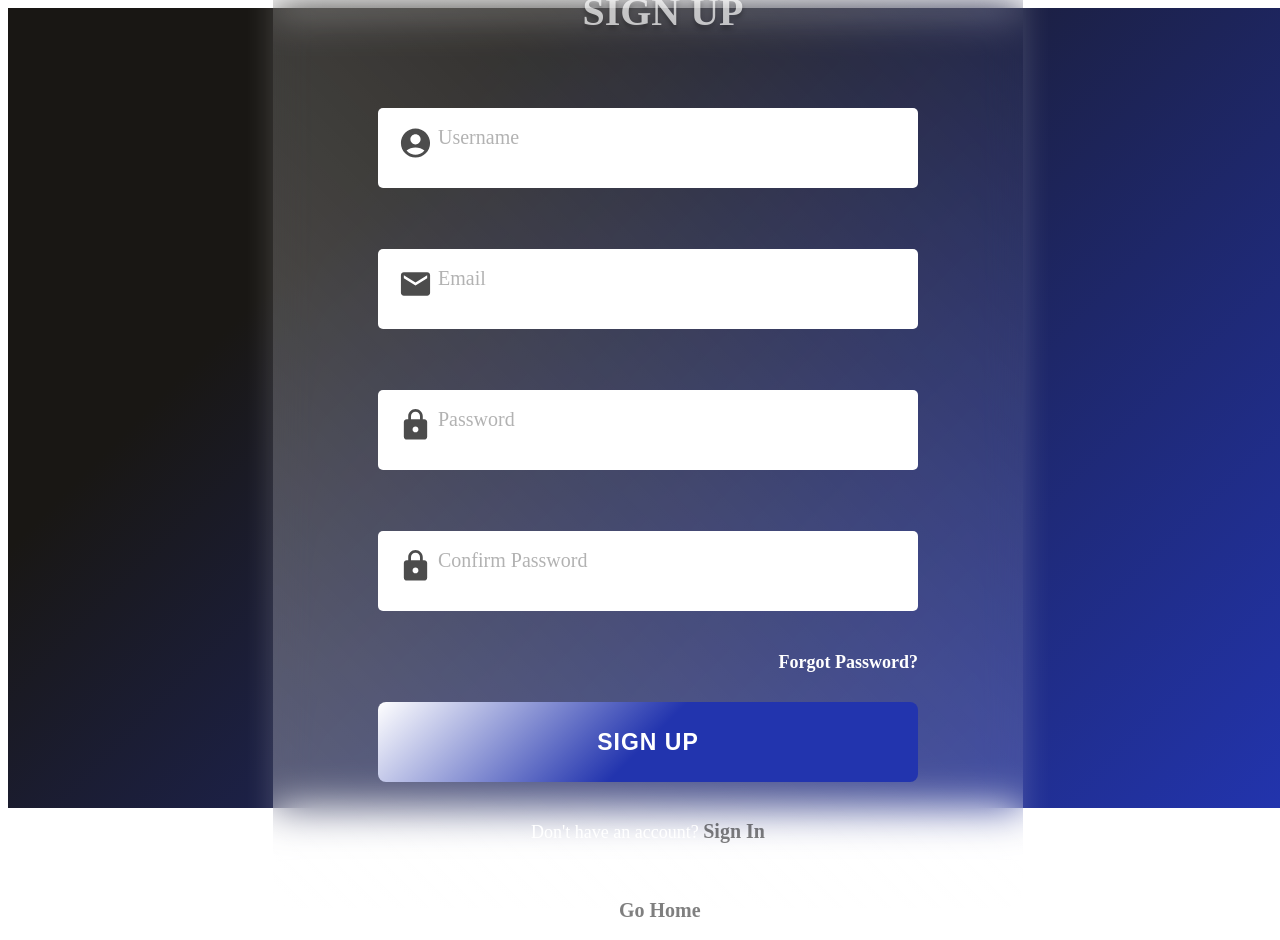
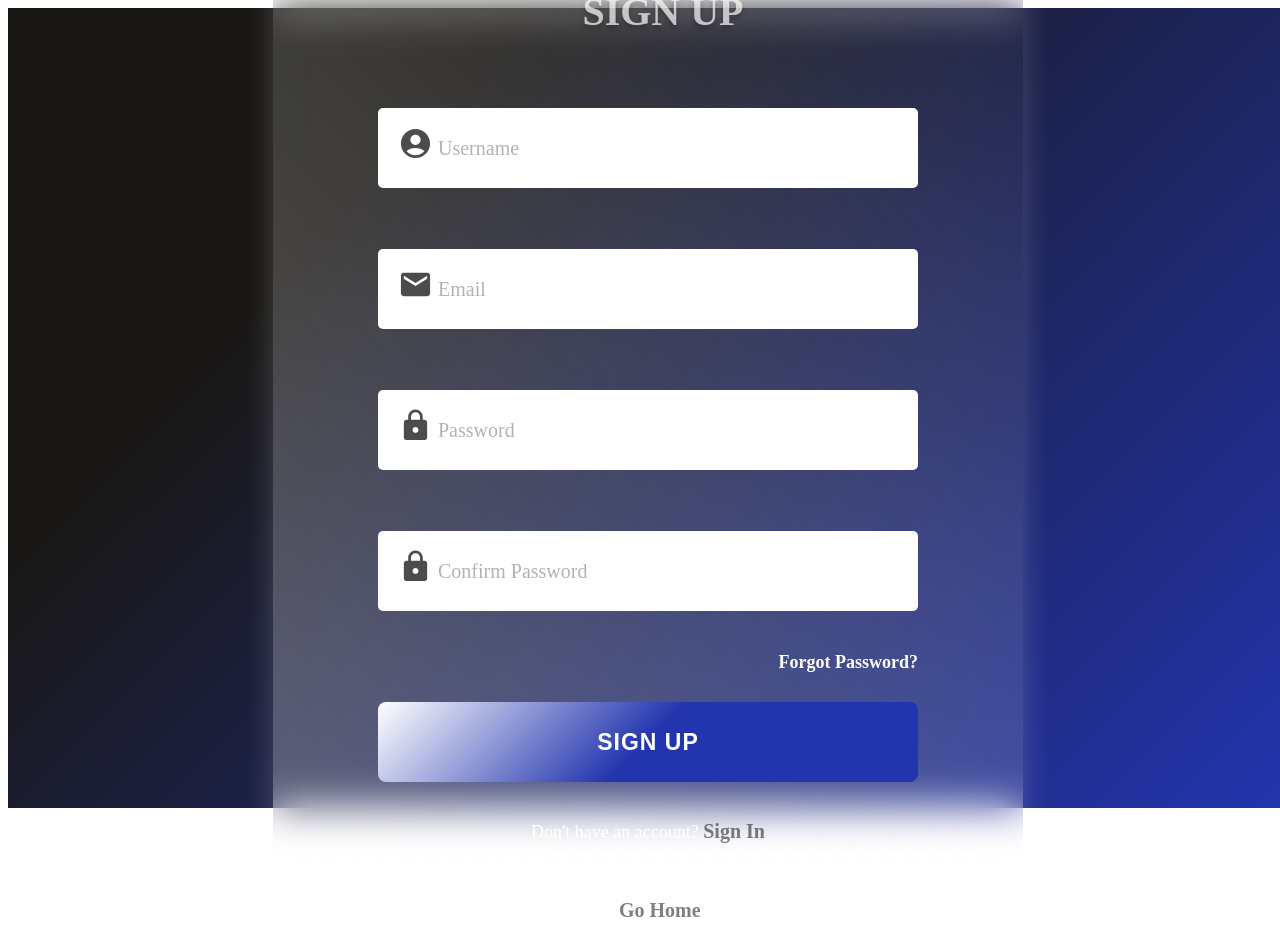
Before and after one commit to MercyKorir/crypto-dashboard, a React (Create React App) app: page /signup in a window 1280 px wide. Built offline with nearby package versions, Linux system fonts and the light colour scheme; no server answers; the HTML template or start-up script is replaced by a standard one.

Commit message:
Fixed styling issues and removed unwanted code

```diff
--- a/src/components/SignIn.jsx
+++ b/src/components/SignIn.jsx
@@ -10,8 +10,6 @@ import WarningAmberIcon from "@mui/icons-material/WarningAmber";
 import styles from "../styles/SignIn.module.css";
 
 const SignIn = () => {
-  const [emailFocus, setEmailFocus] = useState(false);
-  const [passwordFocus, setPasswordFocus] = useState(false);
   const [error, setError] = useState({});
   const [isLoggedIn, setIsLoggedIn] = useState(false);
   const navigate = useNavigate();
@@ -75,20 +73,10 @@ const SignIn = () => {
 
   const handleEmailBlur = () => {
     validateEmail();
-    setEmailFocus(false);
   };
 
   const handlePwdBlur = () => {
     validatePassword();
-    setPasswordFocus(false);
-  };
-
-  const handleEmailFocus = () => {
-    setEmailFocus(true);
-  };
-
-  const handlePasswordFocus = () => {
-    setPasswordFocus(true);
   };
 
   const handleSubmit = async (e) => {
@@ -104,8 +92,7 @@ const SignIn = () => {
     } catch (error) {
       const errorCode = error.code;
       const errorMessage = error.message;
-      setError({ firebaseError: `Error: ${errorCode} - ${errorMessage}` });
-      console.log(errorCode, errorMessage);
+      setError({ firebaseError: `${errorCode}: ${errorMessage}` });
     }
   };
 
@@ -114,26 +101,20 @@ const SignIn = () => {
       <form onSubmit={handleSubmit}>
         <div className={styles.inputContainer}>
           <div className={styles.inputItem}>
-            <div>
-              <span className={emailFocus ? styles.hideIcon : ""}>
-                <EmailIcon className={styles.formIcon} />
-              </span>
+            <div className={styles.inputBox}>
               <input
                 type="email"
                 id="email"
                 name="email"
                 value={email}
                 onChange={(e) => setEmail(e.target.value)}
-                onFocus={handleEmailFocus}
                 onBlur={handleEmailBlur}
                 required
               />
-              <label
-                htmlFor="email"
-                className={emailFocus ? styles.hideLabel : ""}
-              >
-                Email
-              </label>
+              <span className={styles.formIcon}>
+                <EmailIcon fontSize="inherit" />
+              </span>
+              <label htmlFor="email">Email</label>
             </div>
             <div
               className={`${
@@ -147,26 +128,20 @@ const SignIn = () => {
             </div>
           </div>
           <div className={styles.inputItem}>
-            <div>
-              <span className={passwordFocus ? styles.hideIcon : ""}>
-                <LockIcon className={styles.formIcon} />
-              </span>
+            <div className={styles.inputBox}>
               <input
                 type="password"
                 id="password"
                 name="password"
                 value={password}
                 onChange={(e) => setPassword(e.target.value)}
-                onFocus={handlePasswordFocus}
                 onBlur={handlePwdBlur}
                 required
               />
-              <label
-                htmlFor="password"
-                className={passwordFocus ? styles.hideLabel : ""}
-              >
-                Password
-              </label>
+              <span className={styles.formIcon}>
+                <LockIcon fontSize="inherit" />
+              </span>
+              <label htmlFor="password">Password</label>
             </div>
             <div
               className={`${
--- a/src/components/SignUp.jsx
+++ b/src/components/SignUp.jsx
@@ -9,11 +9,6 @@ import AccountCircleIcon from "@mui/icons-material/AccountCircle";
 import WarningAmberIcon from "@mui/icons-material/WarningAmber";
 
 const SignUp = () => {
-  const [emailFocus, setEmailFocus] = useState(false);
-  const [passwordFocus, setPasswordFocus] = useState(false);
-  const [confPasswordFocus, setConfPasswordFocus] = useState(false);
-  const [usernameFocus, setUsernameFocus] = useState(false);
-
   const [email, setEmail] = useState("");
   const [password, setPassword] = useState("");
   const [confPassword, setConfPassword] = useState("");
@@ -102,38 +97,18 @@ const SignUp = () => {
 
   const handleEmailBlur = () => {
     validateEmail();
-    setEmailFocus(false);
   };
 
   const handlePwdBlur = () => {
     validatePassword();
-    setPasswordFocus(false);
   };
 
   const handleConfPwdBlur = () => {
     validateConfPassword();
-    setConfPasswordFocus(false);
   };
 
   const handleUsernameBlur = () => {
     validateUsername();
-    setUsernameFocus(false);
-  };
-
-  const handleEmailFocus = () => {
-    setEmailFocus(true);
-  };
-
-  const handlePasswordFocus = () => {
-    setPasswordFocus(true);
-  };
-
-  const handleConfPasswordFocus = () => {
-    setConfPasswordFocus(true);
-  };
-
-  const handleUsernameFocus = () => {
-    setUsernameFocus(true);
   };
 
   const handleSubmit = async (e) => {
@@ -153,14 +128,12 @@ const SignUp = () => {
       const user = userInfo.user;
 
       await updateProfile(user, { displayName: username });
-
-      console.log(user);
-      navigate("/");
+      localStorage.setItem("userName", username);
+      navigate("/dashboard");
     } catch (error) {
       const errorCode = error.code;
       const errorMessage = error.message;
       setError({ firebaseError: `${errorCode}: ${errorMessage}` });
-      console.log(errorCode, errorMessage);
     }
   };
 
@@ -169,26 +142,20 @@ const SignUp = () => {
       <form onSubmit={handleSubmit}>
         <div className={styles.inputContainer}>
           <div className={styles.inputItem}>
-            <div>
-              <span className={usernameFocus ? styles.hideIcon : ""}>
-                <AccountCircleIcon className={styles.formIcon} />
-              </span>
+            <div className={styles.inputBox}>
               <input
                 type="text"
                 id="username"
                 name="username"
                 value={username}
                 onChange={(e) => setUsername(e.target.value)}
-                onFocus={handleUsernameFocus}
                 onBlur={handleUsernameBlur}
                 required
               />
-              <label
-                htmlFor="username"
-                className={usernameFocus ? styles.hideLabel : ""}
-              >
-                Username
-              </label>
+              <span className={styles.formIcon}>
+                <AccountCircleIcon fontSize="inherit" />
+              </span>
+              <label htmlFor="username">Username</label>
             </div>
             <div
               className={`${
@@ -202,26 +169,20 @@ const SignUp = () => {
             </div>
           </div>
           <div className={styles.inputItem}>
-            <div>
-              <span className={emailFocus ? styles.hideIcon : ""}>
-                <EmailIcon className={styles.formIcon} />
-              </span>
+            <div className={styles.inputBox}>
               <input
                 type="email"
                 id="email"
                 name="email"
                 value={email}
                 onChange={(e) => setEmail(e.target.value)}
-                onFocus={handleEmailFocus}
                 onBlur={handleEmailBlur}
                 required
               />
-              <label
-                htmlFor="email"
-                className={emailFocus ? styles.hideLabel : ""}
-              >
-                Email
-              </label>
+              <span className={styles.formIcon}>
+                <EmailIcon fontSize="inherit" />
+              </span>
+              <label htmlFor="email">Email</label>
             </div>
             <div
               className={`${
@@ -235,26 +196,20 @@ const SignUp = () => {
             </div>
           </div>
           <div className={styles.inputItem}>
-            <div>
-              <span className={passwordFocus ? styles.hideIcon : ""}>
-                <LockIcon className={styles.formIcon} />
-              </span>
+            <div className={styles.inputBox}>
               <input
                 type="password"
                 id="password"
                 name="password"
                 value={password}
                 onChange={(e) => setPassword(e.target.value)}
-                onFocus={handlePasswordFocus}
                 onBlur={handlePwdBlur}
                 required
               />
-              <label
-                htmlFor="password"
-                className={passwordFocus ? styles.hideLabel : ""}
-              >
-                Password
-              </label>
+              <span className={styles.formIcon}>
+                <LockIcon fontSize="inherit" />
+              </span>
+              <label htmlFor="password">Password</label>
             </div>
             <div
               className={`${
@@ -268,26 +223,20 @@ const SignUp = () => {
             </div>
           </div>
           <div className={styles.inputItem}>
-            <div>
-              <span className={confPasswordFocus ? styles.hideIcon : ""}>
-                <LockIcon className={styles.formIcon} />
-              </span>
+            <div className={styles.inputBox}>
               <input
                 type="password"
                 id="confirm"
                 name="confirm"
                 value={confPassword}
                 onChange={(e) => setConfPassword(e.target.value)}
-                onFocus={handleConfPasswordFocus}
                 onBlur={handleConfPwdBlur}
                 required
               />
-              <label
-                htmlFor="confirm"
-                className={confPasswordFocus ? styles.hideLabel : ""}
-              >
-                Confirm Password
-              </label>
+              <span className={styles.formIcon}>
+                <LockIcon fontSize="inherit" />
+              </span>
+              <label htmlFor="confirm">Confirm Password</label>
             </div>
             <div
               className={`${
--- a/src/styles/Details.module.css
+++ b/src/styles/Details.module.css
@@ -43,19 +43,21 @@
 
 .details {
   display: flex;
-  justify-content: space-between;
+  flex-wrap: wrap;
+  flex: auto;
+  gap: 20px;
 }
 
-.priceContainer,
-.marketCapContainer {
+.itemInfoContainer,
+.itemInfoContainer {
   background-color: #f5f5f5;
   padding: 20px;
   border-radius: 5px;
   width: 48%;
 }
 
-.priceContainer h3,
-.marketCapContainer h3 {
+.itemInfoContainer h3,
+.itemInfoContainer h3 {
   font-size: 18px;
   margin-top: 0;
 }
--- a/src/styles/SignUp.module.css
+++ b/src/styles/SignUp.module.css
@@ -9,43 +9,42 @@
   gap: 20px;
 }
 
-.inputItem {
+.inputBox {
   position: relative;
-}
-
-.inputItem span {
-  width: fit-content;
-  transition: all 0.3s ease-in-out;
-  /* display: flex;
-      align-items: center; */
-}
-
-.inputItem span.hideIcon {
-  display: none;
+  width: 100%;
 }
 
 .inputItem .formIcon {
+  width: fit-content;
+  transition: all 0.3s ease-in-out;
   position: absolute;
+  top: 50%;
+  transform: translateY(-50%);
   left: 15px;
   color: rgba(0, 0, 0, 0.7);
-  transform: translateY(50%);
   font-size: 30px;
+  transition: all 0.3s ease-in-out;
+}
+
+.inputBox input:focus ~ .formIcon,
+.inputBox input:valid ~ .formIcon {
+  opacity: 0;
 }
 
 .inputItem label {
   position: absolute;
+  top: 50%;
+  transform: translateY(-50%);
   left: 50px;
   font-size: 18px;
-  transform: translateY(80%);
   color: rgba(0, 0, 0, 0.3);
   transition: all 0.3s ease-in-out;
 }
 
-.inputItem label.hideLabel {
-  /* display: none; */
+.inputBox input:focus ~ label,
+.inputBox input:valid ~ label {
+  top: -20%;
   left: 10px;
-  transform: translateY(-110%);
-  color: rgba(255, 255, 255, 0.5);
 }
 
 .inputItem input {
@@ -159,7 +158,6 @@
 @media (min-width: 425px) {
   .inputItem .formIcon {
     font-size: 35px;
-    transform: translateY(50%);
   }
 
   .inputItem label {
@@ -211,7 +209,6 @@
   .inputItem label {
     font-size: 20px;
     left: 60px;
-    transform: translateY(80%);
   }
 
   .inputItem input {
```
Also changed, not shown: src/components/Details.jsx (+48 -3 lines), src/styles/SignIn.module.css (+23 -27 lines).
